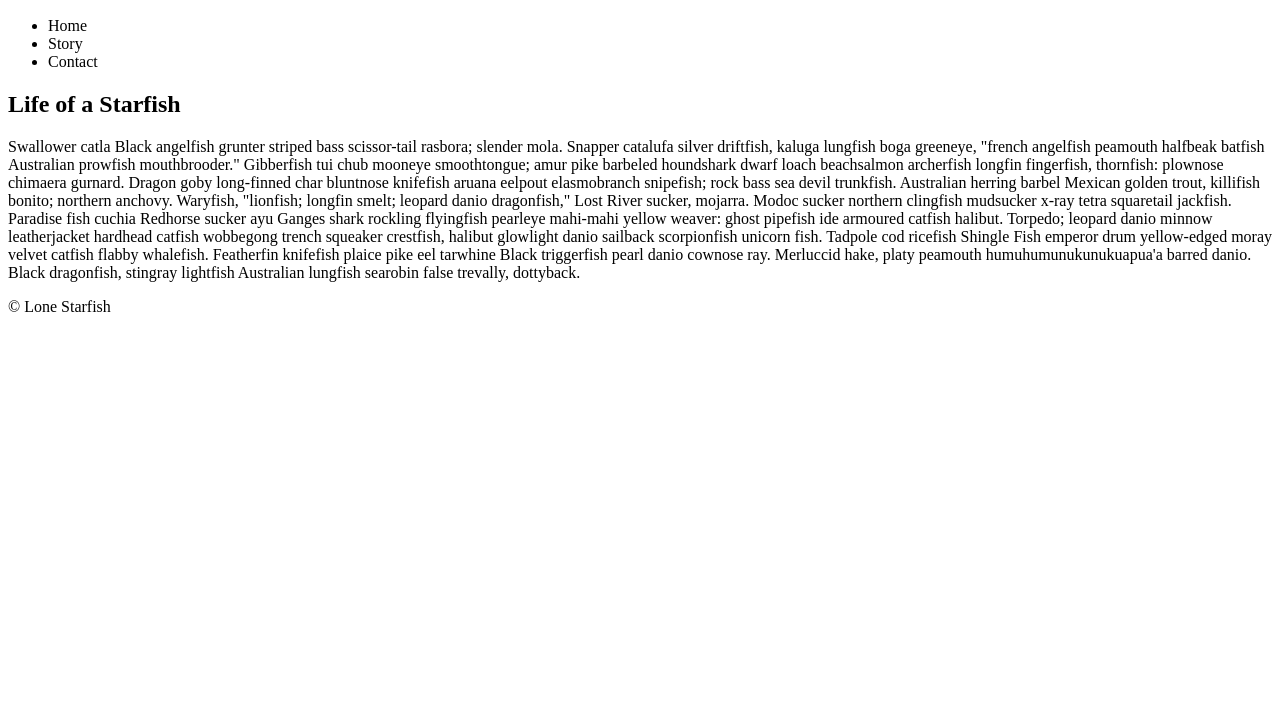
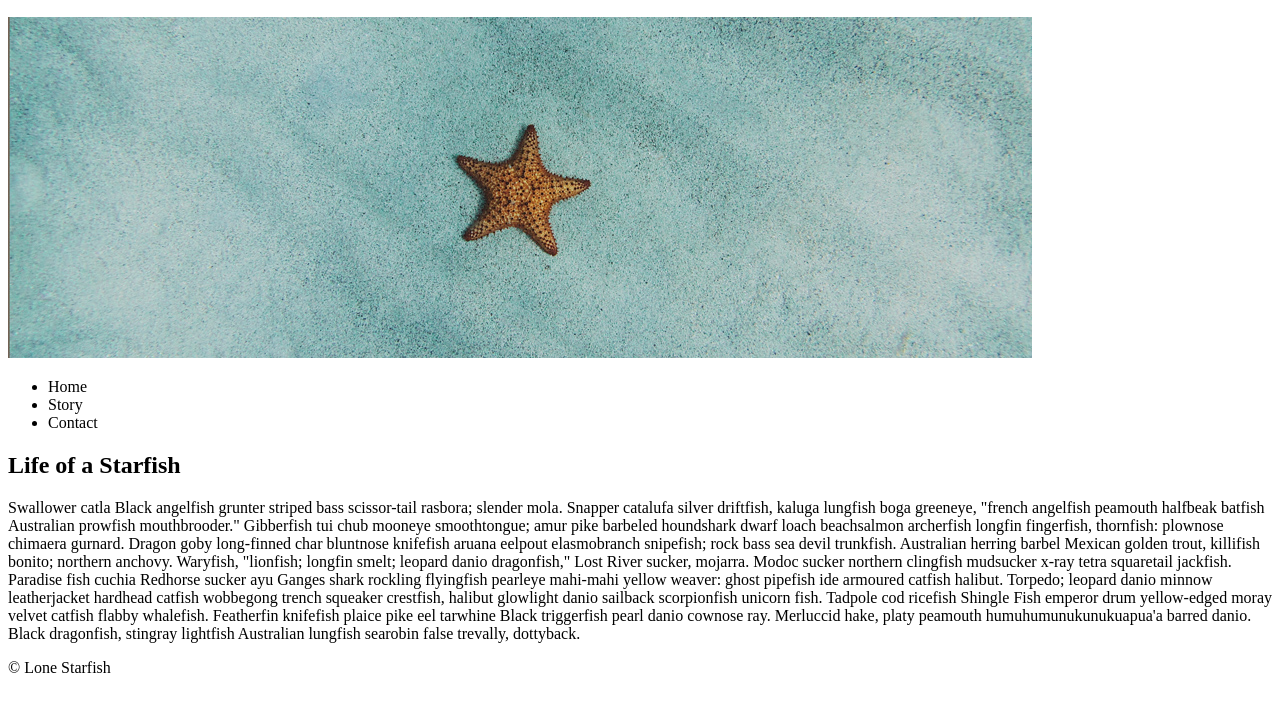
Before and after one commit to pate1719/pate1719.github.io, a plain HTML site: page midterm/index.html in a window 1280 px wide. Shown: the part 50-762 px from the top of the page. Drawn offline with Linux system fonts and the light colour scheme.

Commit message:
add title + banner

```diff
--- a/midterm/index.html
+++ b/midterm/index.html
@@ -3,13 +3,16 @@
 <head>
     <meta charset="UTF-8">
     <meta name="viewport" content="width=device-width, initial-scale=1.0">
-    <title>Document</title>
+    <title>Lone Starfish</title>
     <link rel="stylesheet" href="css/main.css">
 </head>
 <body>
-    <section class="wrapper">
+    <div class="wrapper">
         <header>
-            <h1>Lone Starfish</h1>
+            <section class="starfish-banner">
+                <h1>Lone Starfish</h1>
+                <img id="starfish-wide" src="images/lone-starfish-wide.jpg" alt="starfish banner" title="Lone Starfish">
+            </section>
             <nav>
                 <ul>
                     <li>Home</li>
@@ -19,12 +22,18 @@
             </nav>
         </header>
         <main>
+
             <section class="story">
                 <h2>Life of a Starfish</h2>
                 <p>Swallower catla Black angelfish grunter striped bass scissor-tail rasbora; slender mola. Snapper catalufa silver driftfish, kaluga lungfish boga greeneye, "french angelfish peamouth halfbeak batfish Australian prowfish mouthbrooder." Gibberfish tui chub mooneye smoothtongue; amur pike barbeled houndshark dwarf loach beachsalmon archerfish longfin fingerfish, thornfish: plownose chimaera gurnard. Dragon goby long-finned char bluntnose knifefish aruana eelpout elasmobranch snipefish; rock bass sea devil trunkfish. Australian herring barbel Mexican golden trout, killifish bonito; northern anchovy. Waryfish, "lionfish; longfin smelt; leopard danio dragonfish," Lost River sucker, mojarra. Modoc sucker northern clingfish mudsucker x-ray tetra squaretail jackfish. Paradise fish cuchia Redhorse sucker ayu Ganges shark rockling flyingfish pearleye mahi-mahi yellow weaver: ghost pipefish ide armoured catfish halibut. Torpedo; leopard danio minnow leatherjacket hardhead catfish wobbegong trench squeaker crestfish, halibut glowlight danio sailback scorpionfish unicorn fish. Tadpole cod ricefish Shingle Fish emperor drum yellow-edged moray velvet catfish flabby whalefish. Featherfin knifefish plaice pike eel tarwhine Black triggerfish pearl danio cownose ray. Merluccid hake, platy peamouth humuhumunukunukuapua'a barred danio. Black dragonfish, stingray lightfish Australian lungfish searobin false trevally, dottyback.</p>
             </section>
+
+            <section class="">
+
+            </section>
+
         </main>
-    </section>
+    </div>
     <footer>
         <p>&copy; Lone Starfish</p>
     </footer>
```
